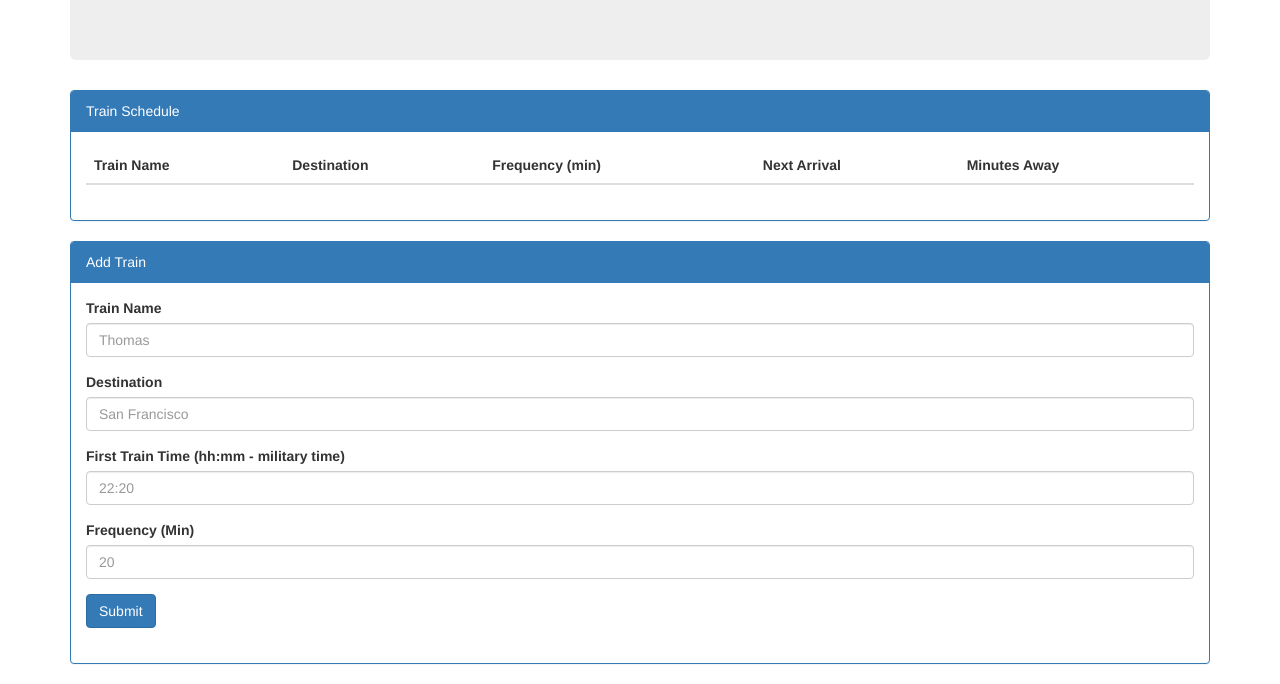
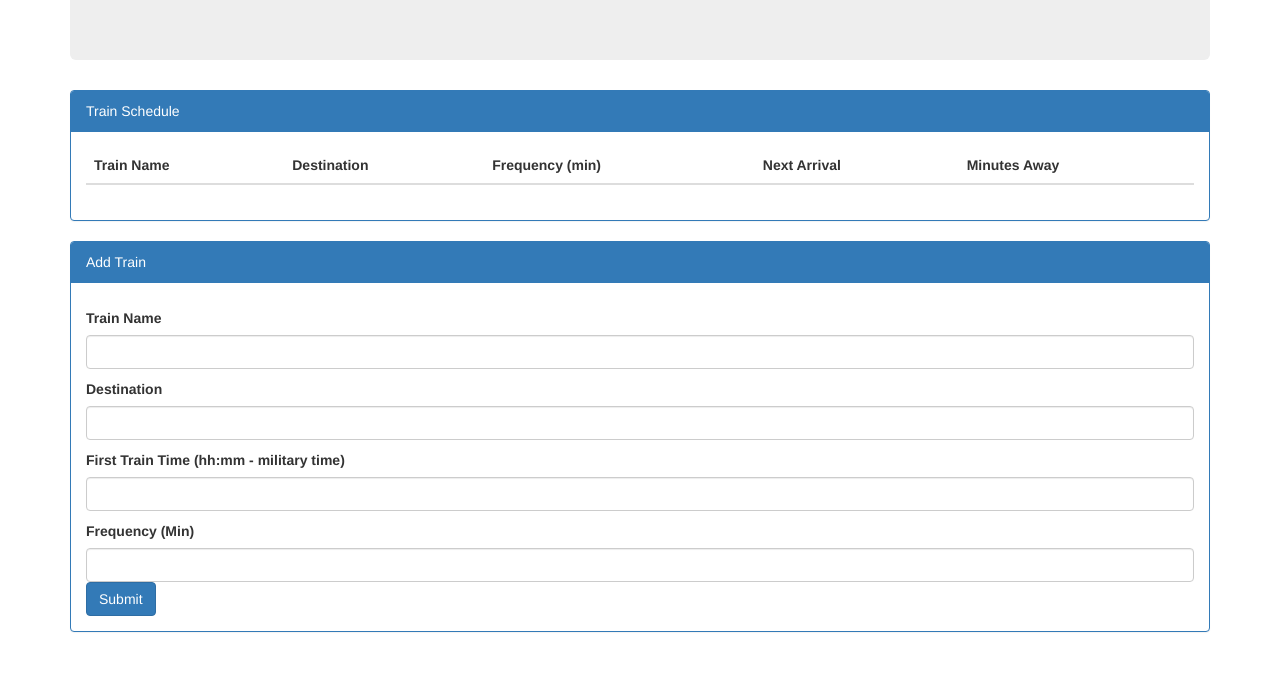
Before and after one commit to therealizzi/traintime, a plain HTML site: page index.html in a window 1280 px wide. Shown: the part 180-864 px from the top of the page. After the commit the page ends 832 px from the top, so only its background shows below. Drawn offline with nearby package versions, Linux system fonts and the light colour scheme; no server answers.

Commit message:
HTML/CSS validator complete and cleared errors ~95%

```diff
--- a/assets/css/style.css
+++ b/assets/css/style.css
@@ -1,15 +1,5 @@
-/*table {
-    font-family: arial, sans-serif;
-    border-collapse: collapse;
-    width: 100%;
+
+.control-label {
+	padding-top: 10px;
+	padding-bottom: 2px;
 }
-
-td, th {
-    border: 1px solid #dddddd;
-    text-align: left;
-    padding: 8px;
-}
-
-tr:nth-child(even) {
-    background-color: #dddddd;
-}*/
--- a/assets/javascript/logic.js
+++ b/assets/javascript/logic.js
@@ -57,7 +57,8 @@ database.ref().on("child_added", function(response) {
 	//Must find next train time
 	var nextTrain = moment().add(minutesTillTrain, "minutes");
 
-	$(".add-trains-here").append("<tr class=prepend-here><td>"+response.val().Train+
+	$(".add-trains-here").append(
+		"<tr><td>"+response.val().Train+
 		"</td><td>"+response.val().Dest+
 		"</td><td>"+response.val().Freq+
 		"</td><td>"+moment(nextTrain).format("HH:mm")+
--- a/index.html
+++ b/index.html
@@ -5,14 +5,14 @@
  	<meta charset="utf-8">
  	<title>Train Times</title>
 
-	  <!-- CSS Styling -->
-	<link rel="stylesheet" type="text/css" href="assets/css/style.css">
-
 	  <!-- Jquery -->
 	<script src="https://ajax.googleapis.com/ajax/libs/jquery/3.2.1/jquery.min.js"></script>
 
 	  <!-- Bootstrap -->
  	<link rel="stylesheet" href="https://maxcdn.bootstrapcdn.com/bootstrap/3.3.6/css/bootstrap.min.css" integrity="sha384-1q8mTJOASx8j1Au+a5WDVnPi2lkFfwwEAa8hDDdjZlpLegxhjVME1fgjWPGmkzs7" crossorigin="anonymous">
+
+	  <!-- CSS Styling -->
+	<link rel="stylesheet" type="text/css" href="assets/css/style.css">
 
  	  <!-- Firebase JavaScript Link -->
  	<script src="https://www.gstatic.com/firebasejs/4.6.0/firebase.js"></script>
@@ -24,6 +24,7 @@
 
 <body>
 
+	<!-- This is where the header is displayed -->
 	<div class="container">
 		<div class="jumbotron">
 			<h1><strong>Trains Trains Trains</strong></h1>
@@ -31,6 +32,7 @@
 		</div>
 	</div>
 
+	<!-- This is where the schedule is displayed -->
 	<div class="container">
 		<div class="">
 			<div class= "panel panel-primary">
@@ -47,42 +49,41 @@
 								<th>Minutes Away</th>
 							</tr>
 						</thead>
-					<tbody class="add-trains-here">
-
-					</tbody>
+						<tbody class="add-trains-here"></tbody>
 					</table>
 				</div>
 			</div>
 		</div>
 
+		<!-- This is where the user inputs data -->
 		<div class="">
 			<div class="panel panel-primary">
 				<div class="panel-heading">Add Train
 				</div>
 				<div class="panel-body">
-				<table class="table form-horizontal" role="form">
-					<div class="form-group">
-						<label for="inputTrainName" class="control-label">Train Name</label>
-						<input type="TrainName" class="form-control" id="TrainName" placeholder="Thomas" />
-					</div>
 
-					<div class="form-group">
-						<label for="inputTrainDest" class="control-label">Destination</label>
-						<input type="TrainName" class="form-control" id="TrainDest" placeholder="San Francisco" />
-					</div>
+					<!-- Input for train "name" -->
+					<label class="control-label">Train Name
+					</label>
+					<input type="text" class="form-control" id="TrainName"/>
 
-					<div class="form-group">
-						<label for="inputFirstTrain" class="control-label">First Train Time (hh:mm - military time)</label>
-						<input type="FirstTrain" class="form-control" id="FirstTrain" placeholder="22:20" />
-					</div>
+					<!-- Input for train "destination" -->
+					<label class="control-label">Destination
+					</label>
+					<input type="text" class="form-control" id="TrainDest"/>
 
-					<div class="form-group">
-						<label for="inputFrequency" class="control-label">Frequency (Min)</label>
-						<input type="Frequency" class="form-control" id="Frequency" placeholder="20" />
-					</div>
+					<!-- Input for train start time -->
+					<label class="control-label">First Train Time (hh:mm - military time)
+					</label>
+					<input type="text" class="form-control" id="FirstTrain"/>
 
+					<!-- Input for train "frequency" -->
+					<label class="control-label">Frequency (Min)
+					</label>
+					<input type="text" class="form-control" id="Frequency"/>
+
+					<!-- Button for submission -->
 					<button type="button" class="btn btn-primary">Submit</button>
-				</table>
 				</div>
 			</div>
 		</div>
```
Lines whose indentation alone changed are shown as unchanged.
